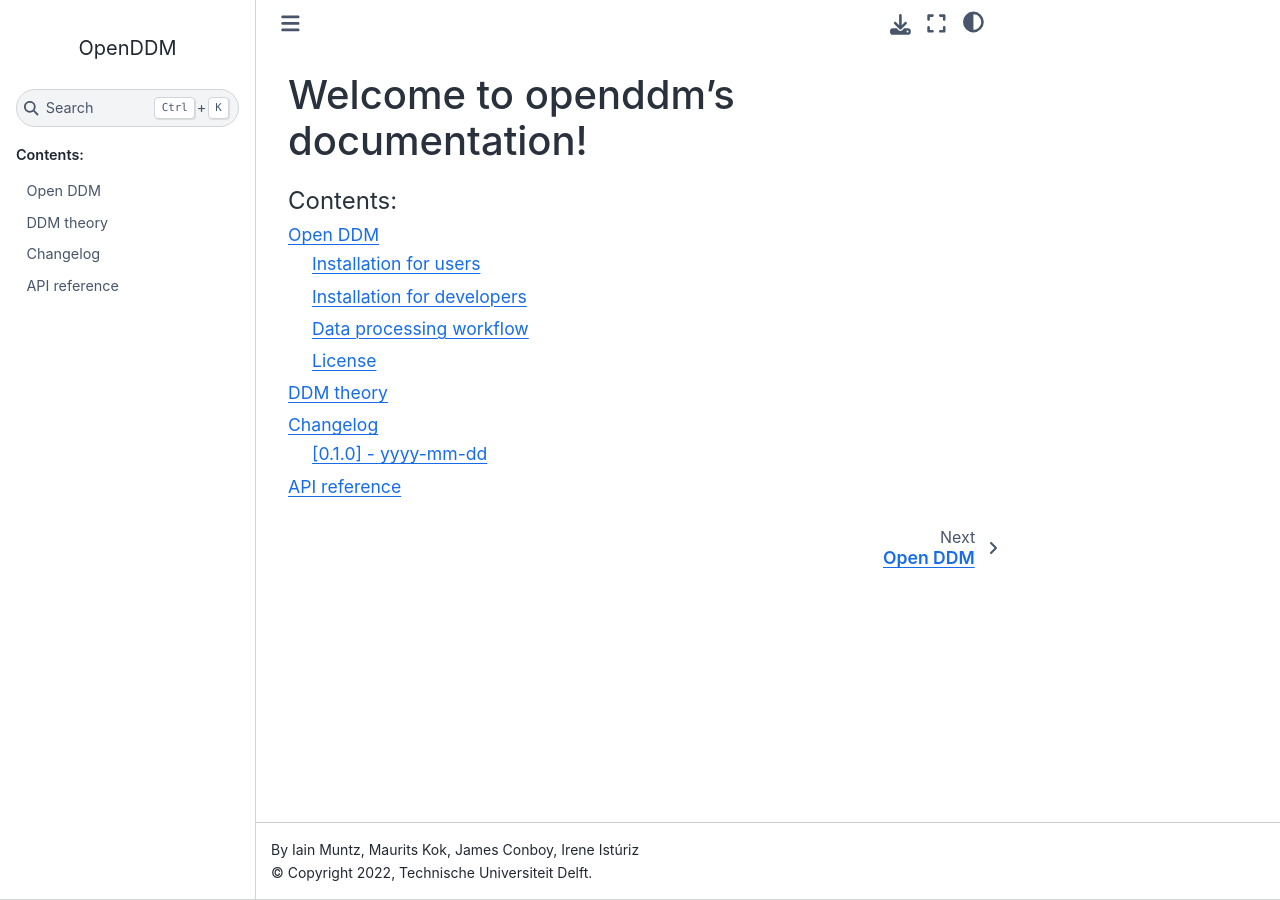
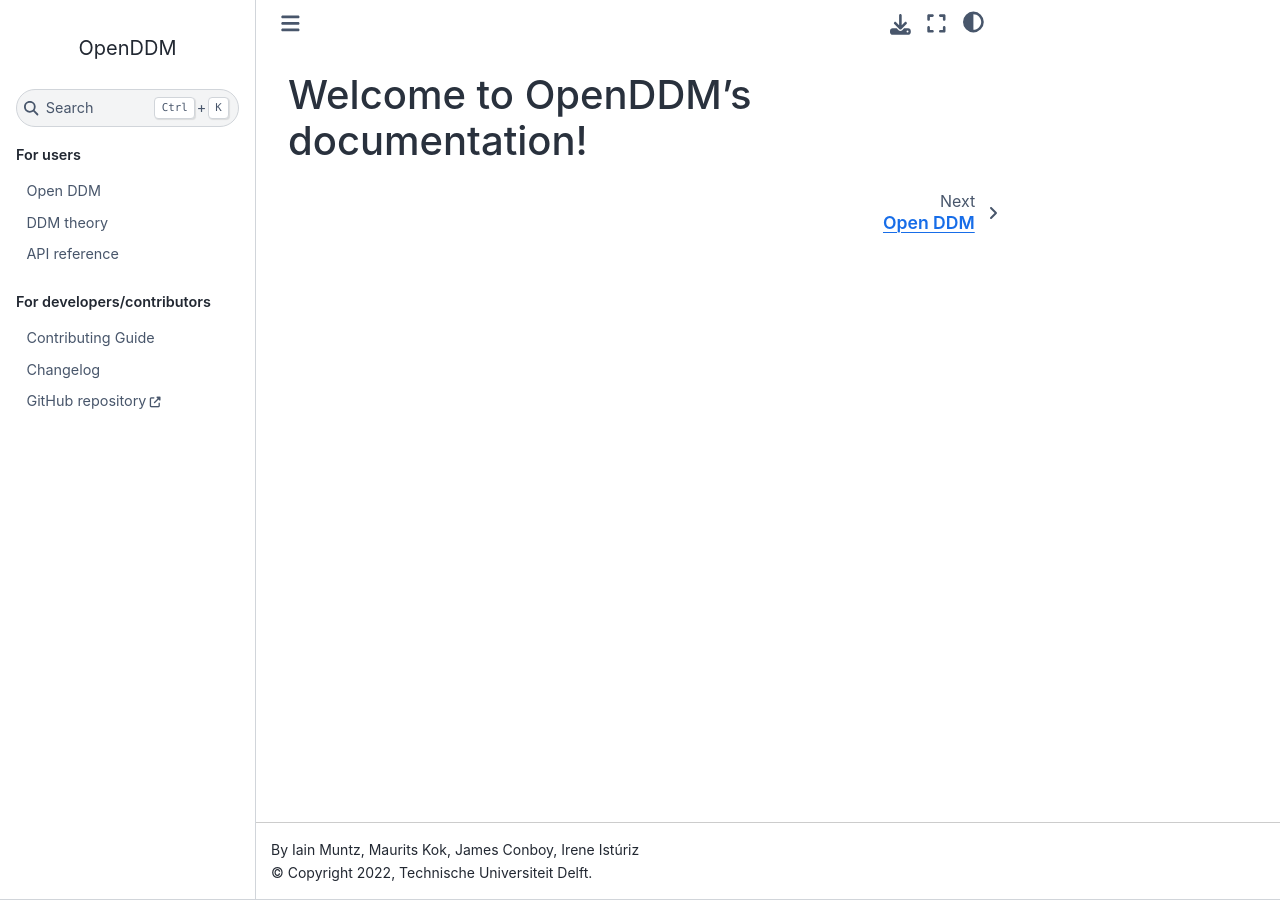
Before and after one commit to koenderinklab/OpenDDM, a Sphinx documentation site: the page built from docs/index.rst, in a window 1280 px wide. Built offline with Sphinx 7.4.7 and the Sphinx Book theme 1.1.4, drawn with Linux system fonts in a browser that asks for light colours.

```diff
--- a/docs/index.rst
+++ b/docs/index.rst
@@ -1,11 +1,22 @@
-Welcome to openddm's documentation!
+.. module:: ddm
+
+Welcome to OpenDDM's documentation!
 ===================================
 
 .. toctree::
    :maxdepth: 2
-   :caption: Contents:
+   :hidden:
+   :caption: For users
 
    readme
-   theory
-   changelog
-   api
+   DDM theory <theory>
+   API reference <api>
+
+.. toctree::
+   :maxdepth: 2
+   :hidden:
+   :caption: For developers/contributors
+
+   Contributing Guide <contributing>
+   Changelog <changelog>
+   GitHub repository <https://github.com/koenderinklab/ddmPilotCode>
```
Also changed, not shown: docs/contributing.md (added, +2 -0 lines).
